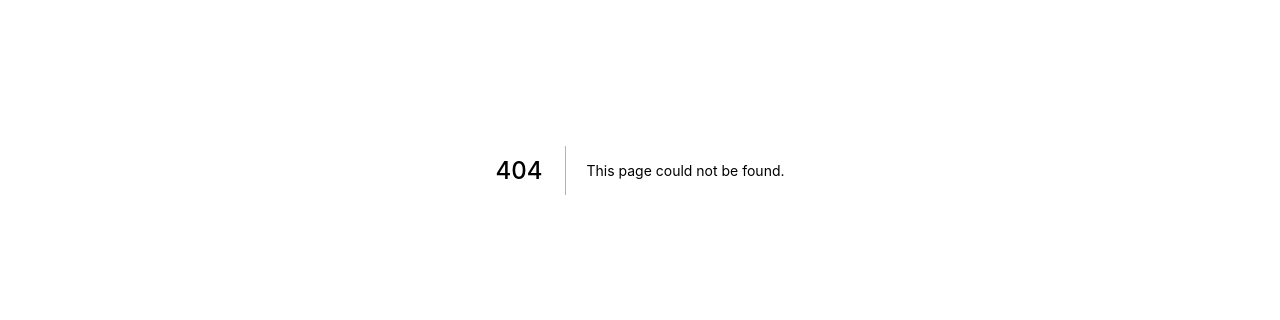
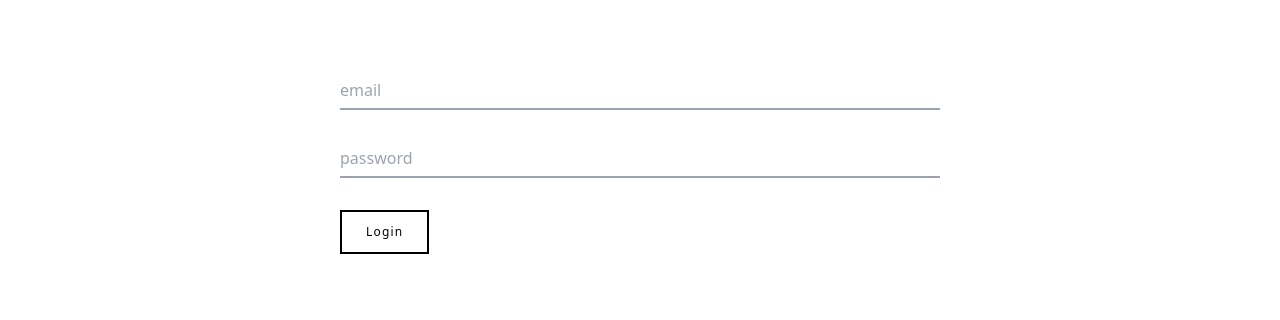
Before and after one commit to satvik-1203/7setps-client, a Next.js app: page /login in a window 1280 px wide. Before the commit this address had no page. Shown: the part 230-550 px from the top of the page. Built offline with nearby package versions, Linux system fonts and the light colour scheme.

Commit message:
:sparkles: added login page

```diff
--- a/components/layouts/Layout.tsx
+++ b/components/layouts/Layout.tsx
@@ -62,7 +62,13 @@ const Layout: React.FC = ({ children }) => {
         </motion.div>
       </div>
       <div className="fixed right-9 bottom-8 cursor-pointer rounded-full wShadows">
-        <Image width="60" height="60" src="/whatsapp.svg" />
+        <a
+          href="https://api.whatsapp.com/send?phone=+17324293342&amp;text=Hi%21%20I am interested in Vedika Matrimonry"
+          className="float"
+          target="_blank"
+        >
+          <Image width="60" height="60" src="/whatsapp.svg" />
+        </a>
       </div>
     </>
   );
--- a/components/layouts/Nav.tsx
+++ b/components/layouts/Nav.tsx
@@ -10,6 +10,8 @@ interface Props {
 const Nav: React.FC<Props> = ({ setState, navOptions }) => {
   return (
     <nav className="p-[20px] lg:px-[60px] flex absolute top-0 left-0 right-0 z-50 justify-between items-center">
+      <Link href="/">
+        <a>
           <div>
             <img
               src="https://images.squarespace-cdn.com/content/v1/575e917ef699bb2cb6543065/1598645488610-G9F9V8T94IY4MNUR19U6/Screenshot+2020-08-29+at+1.40.50+AM.png?format=1500w"
@@ -17,6 +19,8 @@ const Nav: React.FC<Props> = ({ setState, navOptions }) => {
               className="w-48"
             />
           </div>
+        </a>
+      </Link>
       <div
         onClick={() => setState((prev) => !prev)}
         className="flex lg:hidden space-y-1 flex-col py-2"
--- /dev/null
+++ b/components/pages/login/index.tsx
@@ -0,0 +1,56 @@
+import React, { useState } from "react";
+
+import InputBox from "@Components/shared/InputBox";
+import Button from "@Components/shared/Button";
+import IInput from "@Interfaces/input.interface";
+
+interface Props {}
+
+const index: React.FC<Props> = () => {
+  const [formStates, setFormStates] = useState({
+    email: "",
+    password: "",
+  });
+
+  const inputs: IInput[] = [
+    {
+      name: "email",
+      placeholder: "example@email.com",
+      type: "email",
+      stateName: "email",
+      value: formStates.email,
+    },
+    {
+      name: "password",
+      placeholder: "password",
+      type: "password",
+      stateName: "password",
+      value: formStates.password,
+    },
+  ];
+
+  const handleFormState = (stateName: string, value: string) => {
+    setFormStates((prevState) => ({ ...prevState, [stateName]: value }));
+  };
+
+  return (
+    <div className="min-h-screen flex justify-center items-center max-w-[800px] mx-auto bg-white">
+      <main className="w-3/4">
+        <form>
+          <div className="flex flex-col space-y-7 w-full">
+            {inputs.map((input, index) => (
+              <InputBox
+                key={index}
+                inputInfo={input}
+                handleFormState={handleFormState}
+              />
+            ))}
+          </div>
+          <Button data={{ name: "Login", type: "submit" }} />
+        </form>
+      </main>
+    </div>
+  );
+};
+
+export default index;
--- a/components/shared/InputBox.tsx
+++ b/components/shared/InputBox.tsx
@@ -3,7 +3,7 @@ import IInput from "@Interfaces/input.interface";
 
 interface Props {
   inputInfo: IInput;
-  handleFormState: (stateName: string, value: string) => void;
+  handleFormState?: (stateName: string, value: string) => void;
 }
 
 const InputBox: React.FC<Props> = ({ inputInfo, handleFormState }) => {
@@ -14,12 +14,13 @@ const InputBox: React.FC<Props> = ({ inputInfo, handleFormState }) => {
         id={name}
         onChange={(e) => {
           if (!stateName) return;
+          if (!handleFormState) return;
           handleFormState(stateName, e.target.value);
         }}
         name={name}
         type={type}
         value={value}
-        className="peer h-10 w-full border-b-2 border-gray-300 text-gray-900 placeholder-transparent focus:outline-none focus:border-rose-600"
+        className="peer h-10 w-full border-b-2 border-gray-400 text-gray-900 placeholder-transparent focus:outline-none focus:border-rose-600"
         placeholder={placeholder}
       />
       <label
--- /dev/null
+++ b/pages/login.tsx
@@ -0,0 +1,13 @@
+import React from "react";
+import type { NextPage } from "next";
+import Login from "@Components/pages/login";
+
+const login: NextPage = () => {
+  return (
+    <>
+      <Login />
+    </>
+  );
+};
+
+export default login;
```
Lines whose indentation alone changed are shown as unchanged.
